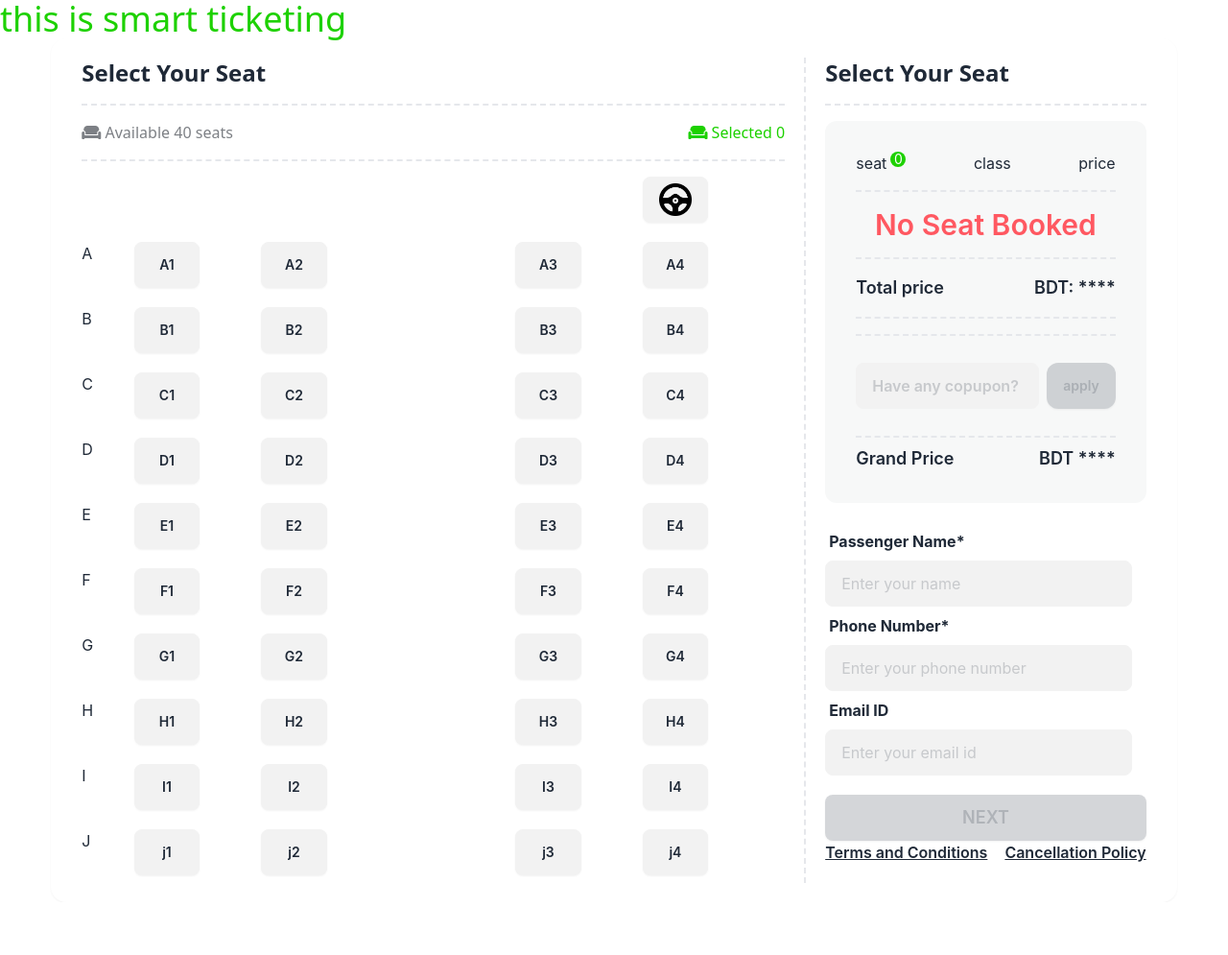
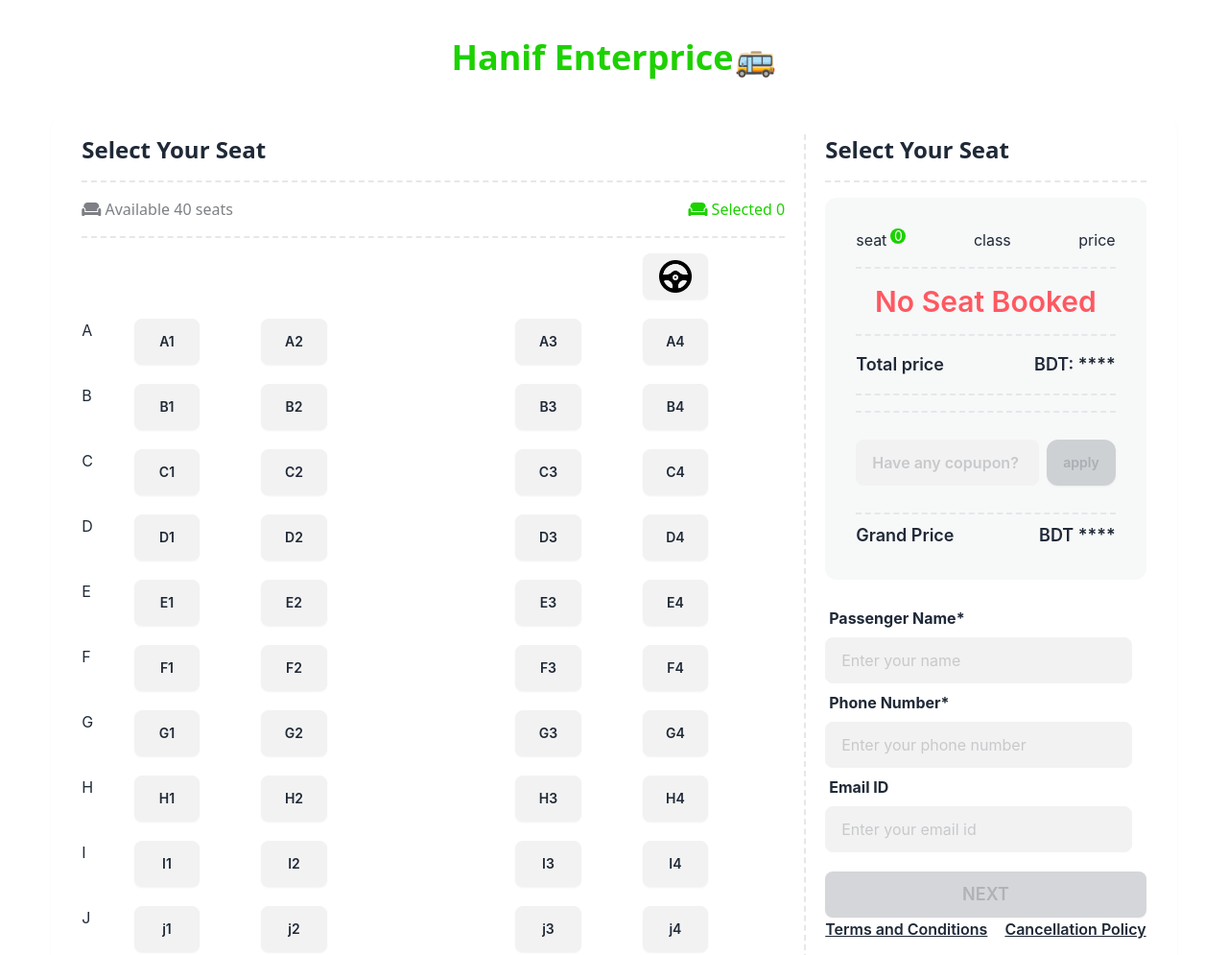
Before and after one commit to Denurychowdhury/smart-ticketing, a plain HTML site: page index.html in a window 1280 px wide. Shown: the top 995 px of the page at 96% size. Before the commit the page ends 940 px from the top, so only its background shows below. Drawn offline with nearby package versions, Linux system fonts and the light colour scheme.

Commit message:
complete

```diff
--- a/index.html
+++ b/index.html
@@ -40,7 +40,9 @@
   </head>
 
   <body>
-    <h1 class="text-4xl text-primary">this is smart ticketing</h1>
+    <div class="py-10 text-center">
+      <h1 class="text-4xl font-bold text-primary">Hanif Enterprice🚌</h1>
+    </div>
     <!-- seat booking section -->
     <section class="bg-white px-8 py-5 w-11/12 mx-auto rounded-2xl shadow-sm grid grid-cols-3 gap-5">
       <div class=" col-span-2">
```
